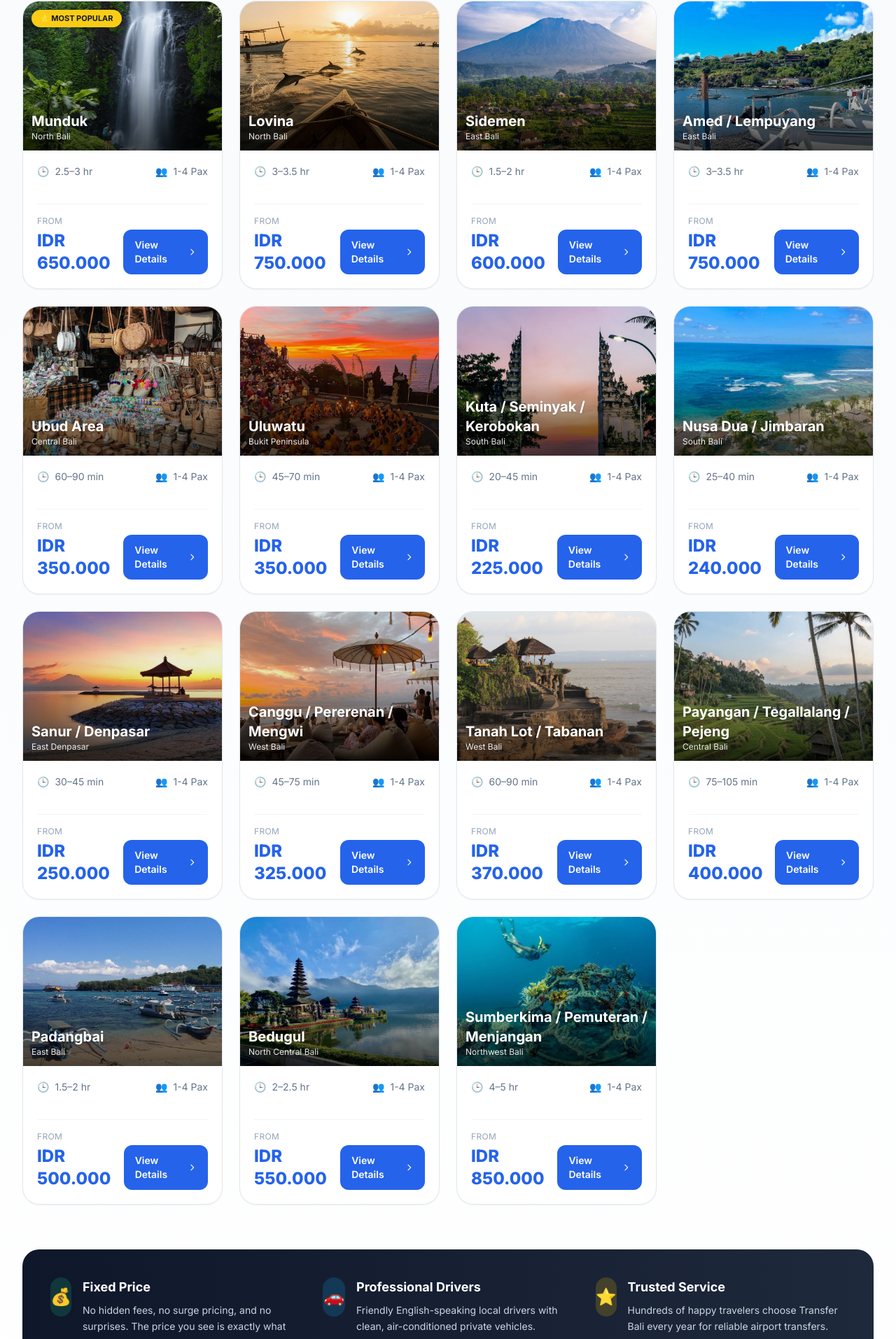
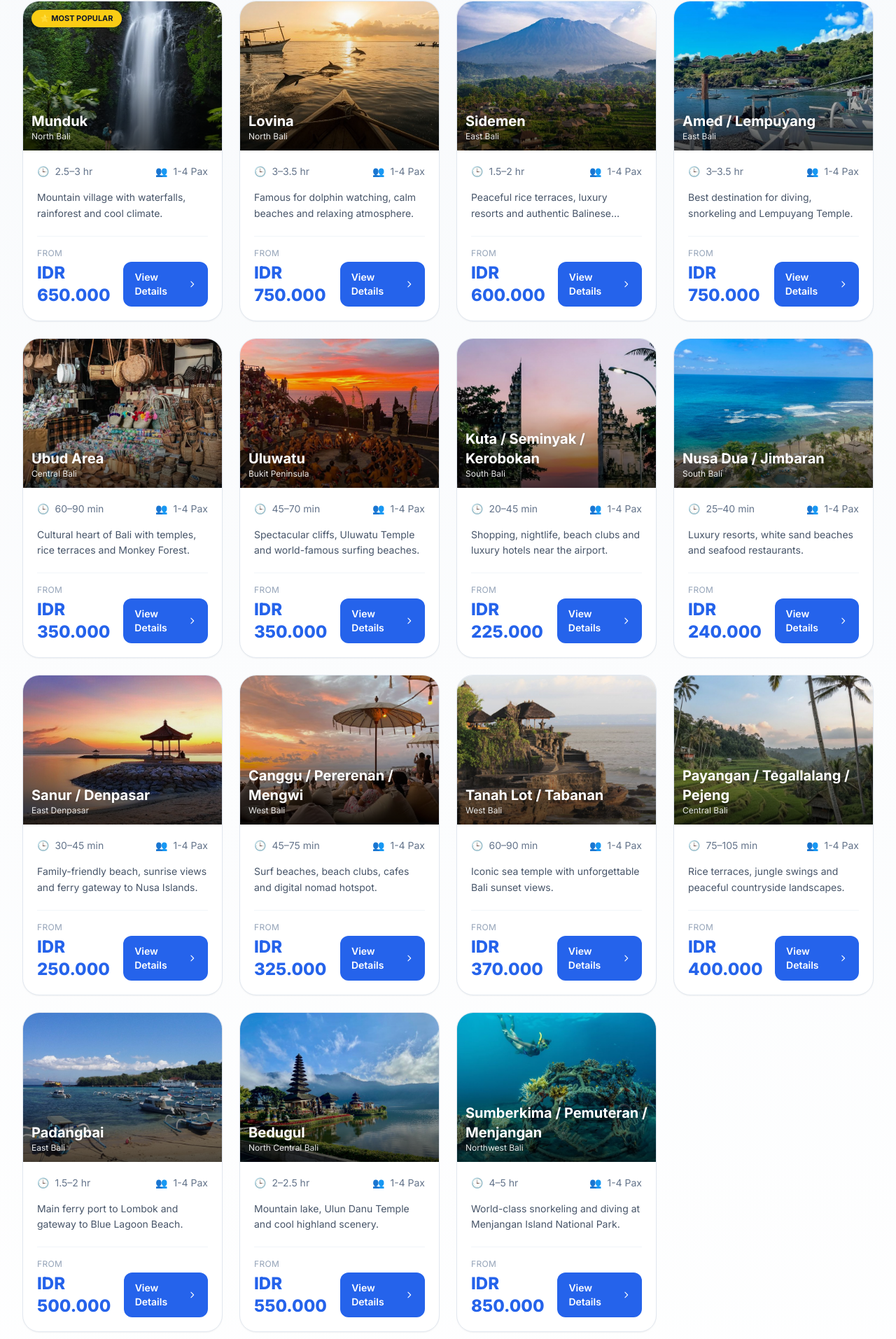
Before and after one commit to baliairporttransfer/bat-website, a Next.js app: page / in a window 1280 px wide. Shown: the part 2676-4589 px from the top of the page at 70% size. Built offline with nearby package versions, Linux system fonts and the light colour scheme; no server answers.

Commit message:
Update destinations.ts

```diff
--- a/data/destinations.ts
+++ b/data/destinations.ts
@@ -8,6 +8,7 @@ export const destinations: Destination[] = [
     price: 650000,
     travelTime: "2.5–3 hr",
     image: "/images/fleet/destinations/munduk.jpeg",
+    description: "Mountain village with waterfalls, rainforest and cool climate."
   },
   {
     id: "lovina",
@@ -16,6 +17,7 @@ export const destinations: Destination[] = [
     price: 750000,
     travelTime: "3–3.5 hr",
     image: "/images/fleet/destinations/lovina.jpeg",
+    description: "Famous for dolphin watching, calm beaches and relaxing atmosphere."
   },
   {
     id: "sidemen",
@@ -24,6 +26,7 @@ export const destinations: Destination[] = [
     price: 600000,
     travelTime: "1.5–2 hr",
     image: "/images/fleet/destinations/sidemen.jpeg",
+    description: "Peaceful rice terraces, luxury resorts and authentic Balinese culture."
   },
   {
     id: "amed",
@@ -32,6 +35,7 @@ export const destinations: Destination[] = [
     price: 750000,
     travelTime: "3–3.5 hr",
     image: "/images/fleet/destinations/amed.jpeg",
+    description: "Best destination for diving, snorkeling and Lempuyang Temple."
   },
   {
     id: "ubud",
@@ -40,6 +44,7 @@ export const destinations: Destination[] = [
     price: 350000,
     travelTime: "60–90 min",
     image: "/images/fleet/destinations/ubud.jpeg",
+    description: "Cultural heart of Bali with temples, rice terraces and Monkey Forest."
   },
   {
     id: "uluwatu",
@@ -48,6 +53,7 @@ export const destinations: Destination[] = [
     price: 350000,
     travelTime: "45–70 min",
     image: "/images/fleet/destinations/uluwatu.jpeg",
+    description: "Spectacular cliffs, Uluwatu Temple and world-famous surfing beaches."
   },
   {
     id: "seminyak",
@@ -56,6 +62,7 @@ export const destinations: Destination[] = [
     price: 225000,
     travelTime: "20–45 min",
     image: "/images/fleet/destinations/kuta.jpeg",
+    description: "Shopping, nightlife, beach clubs and luxury hotels near the airport."
   },
   {
     id: "nusa-dua",
@@ -64,6 +71,7 @@ export const destinations: Destination[] = [
     price: 240000,
     travelTime: "25–40 min",
     image: "/images/fleet/destinations/nusa-dua.jpeg",
+    description: "Luxury resorts, white sand beaches and seafood restaurants."
   },
   {
     id: "sanur",
@@ -72,6 +80,7 @@ export const destinations: Destination[] = [
     price: 250000,
     travelTime: "30–45 min",
     image: "/images/fleet/destinations/sanur.jpeg",
+    description: "Family-friendly beach, sunrise views and ferry gateway to Nusa Islands."
   },
   {
     id: "canggu",
@@ -80,6 +89,7 @@ export const destinations: Destination[] = [
     price: 325000,
     travelTime: "45–75 min",
     image: "/images/fleet/destinations/canggu.jpeg",
+    description: "Surf beaches, beach clubs, cafes and digital nomad hotspot."
   },
   {
     id: "tanah-lot",
@@ -88,6 +98,7 @@ export const destinations: Destination[] = [
     price: 370000,
     travelTime: "60–90 min",
     image: "/images/fleet/destinations/tanah-lot.jpeg",
+    description: "Iconic sea temple with unforgettable Bali sunset views."
   },
   {
     id: "tegallalang",
@@ -96,6 +107,7 @@ export const destinations: Destination[] = [
     price: 400000,
     travelTime: "75–105 min",
     image: "/images/fleet/destinations/tegalalang.jpeg",
+    description: "Rice terraces, jungle swings and peaceful countryside landscapes."
   },
   {
     id: "padangbai",
@@ -104,6 +116,7 @@ export const destinations: Destination[] = [
     price: 500000,
     travelTime: "1.5–2 hr",
     image: "/images/fleet/destinations/padangbai.jpeg",
+    description: "Main ferry port to Lombok and gateway to Blue Lagoon Beach."
   },
   {
     id: "bedugul",
@@ -112,6 +125,7 @@ export const destinations: Destination[] = [
     price: 550000,
     travelTime: "2–2.5 hr",
     image: "/images/fleet/destinations/bedugul.jpeg",
+    description: "Mountain lake, Ulun Danu Temple and cool highland scenery."
   },
   {
     id: "pemuteran",
@@ -120,5 +134,6 @@ export const destinations: Destination[] = [
     price: 850000,
     travelTime: "4–5 hr",
     image: "/images/fleet/destinations/pemuteran.jpeg",
+    description: "World-class snorkeling and diving at Menjangan Island National Park."
   },
 ];
```
